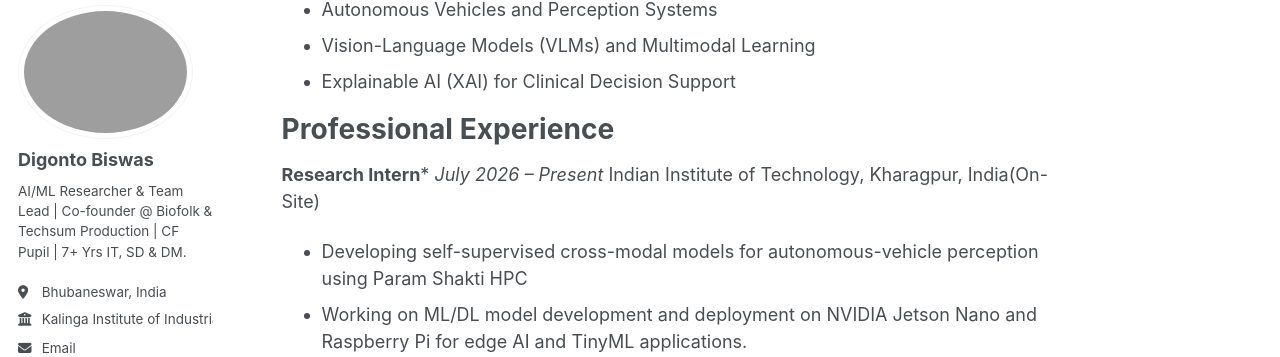
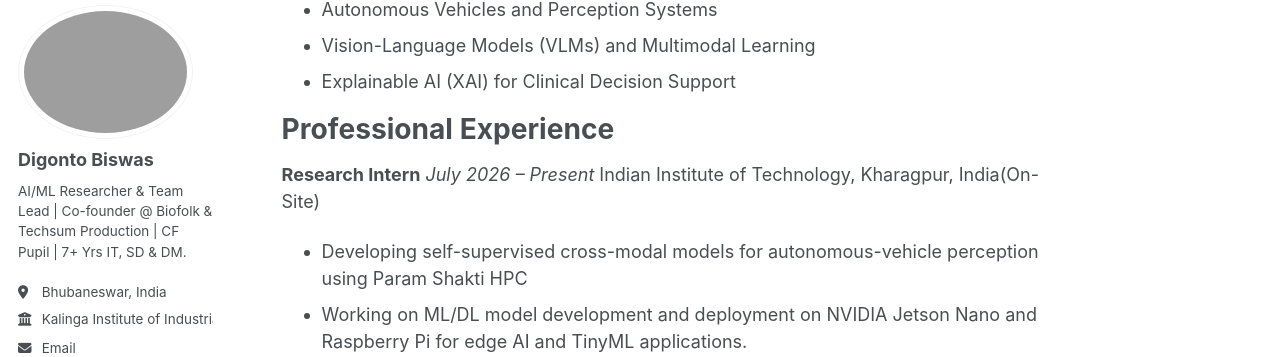
Before and after one commit to digontobiswas/digontobiswas.github.io, a Jekyll site: the page built from _pages/about.md, in a window 1280 px wide and 900 px high, scrolled down 384 px. Shown: the part 96-453 px from the top of the window. Built offline with Jekyll 4.4.1, drawn with Linux system fonts in a browser that asks for light colours; some web fonts are replaced; a script bundle is joined from its source files by our own code; library files that are not in the unit come from our copies.

```diff
--- a/_pages/about.md
+++ b/_pages/about.md
@@ -30,7 +30,7 @@ Research Interest
 
 Professional Experience
 ======
-**Research Intern***
+**Research Intern**
 *July 2026 – Present*
 Indian Institute of Technology, Kharagpur, India(On-Site)
 - Developing self-supervised cross-modal models for autonomous-vehicle perception using Param Shakti HPC
```
